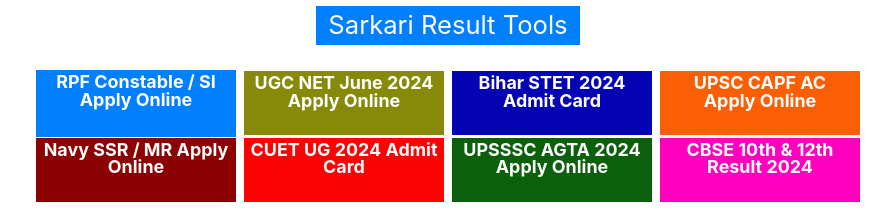
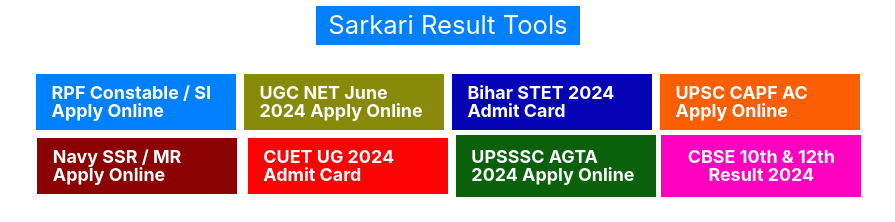
Before and after one commit to 0107shubham/Sarkaru-Naukri, a React (Create React App) app: page / in a window 1280 px wide. Shown: the part 425-647 px from the top of the page, without its empty margins (192-1087 px from the left). Built offline with nearby package versions, Linux system fonts and the light colour scheme.

Commit message:
update toll

```diff
--- a/src/component/Tool/index.js
+++ b/src/component/Tool/index.js
@@ -10,28 +10,28 @@ const Tool = () => {
       </div>
 
       <div className="flex w-full justify-around flex-wrap ">
-        <div className=" pt-[.2vw] pb-[2vw] bg-[#0080FF] w-[24%] text-[1.4vw] text-white text-center font-bold leading-none px-[.5vw] mx-[.1vw]">
+        <div className=" flex justify-center items-center   bg-[#0080FF] w-[24%] text-[1.4vw] text-white  font-bold leading-none m-[.3vw] px-[1.2vw] py-[.8vw]">
           <Link to="/form/1">RPF Constable / SI Apply Online</Link>
         </div>
-        <div className="bg-[#868A08]  w-[24%]  pt-[.2vw] pb-[2vw]  text-[1.4vw] text-white text-center font-bold leading-none px-[.5vw] m-[.1vw]">
+        <div className="bg-[#868A08]      w-[24%]  flex items-center    text-[1.4vw] text-white  font-bold leading-none  m-[.3vw]  px-[1.2vw]  py-[.8vw]">
           <Link to="/form/1">UGC NET June 2024 Apply Online</Link>
         </div>
-        <div className="bg-[#0404B4]  w-[24%]   pt-[.2vw] pb-[2vw]  text-[1.4vw] text-white text-center font-bold leading-none px-[.5vw] m-[.1vw]">
+        <div className="bg-[#0404B4]   w-[24%]    flex  justify-center   items-center   text-[1.4vw] text-white  font-bold leading-none  m-[.3vw]  px-[1.2vw]  py-[.8vw]">
           <Link to="/form/1">Bihar STET 2024 Admit Card</Link>
         </div>
-        <div className="bg-[#FB5E03]  w-[24%]   pt-[.2vw] pb-[2vw]  text-[1.4vw] text-white text-center font-bold leading-none px-[.5vw] m-[.1vw]">
+        <div className="bg-[#FB5E03]      w-[24%]    flex  justify-center   items-center   text-[1.4vw] text-white  font-bold leading-none  m-[.3vw]  px-[1.2vw]  py-[.8vw]">
           <Link to="/form/1">UPSC CAPF AC Apply Online</Link>
         </div>
-        <div className="bg-[#8C0101]  w-[24%]  pt-[.2vw] pb-[2vw]  text-[1.4vw] text-white text-center font-bold leading-none px-[.5vw] m-[.1vw]">
+        <div className="bg-[#8C0101]     w-[24%]  flex justify-center   items-center    text-[1.4vw] text-white  font-bold leading-none  m-[.3vw]  px-[1.2vw]  py-[.8vw]">
           <Link to="/form/1"> Navy SSR / MR Apply Online</Link>
         </div>
-        <div className="bg-[#FB0303]  w-[24%]  pt-[.2vw] pb-[2vw]   text-[1.4vw] text-white text-center font-bold leading-none px-[.5vw] m-[.1vw]">
+        <div className="bg-[#FB0303]  w-[24%]   flex justify-center   items-center   text-[1.4vw] text-white  font-bold leading-none m-[.3vw]  px-[1.2vw]  py-[.8vw]">
           <Link to="/form/1">CUET UG 2024 Admit Card</Link>
         </div>
-        <div className="bg-[#0B610B]  w-[24%]   pt-[.2vw] pb-[2vw]  text-[1.4vw] text-white text-center font-bold leading-none px-[.5vw] m-[.1vw]">
+        <div className="bg-[#0B610B]    w-[24%]   flex justify-center   items-center   text-[1.4vw] text-white  font-bold leading-none  m-[.1vw]  px-[1.2vw]  py-[.8vw]">
           <Link to="/form/1">UPSSSC AGTA 2024 Apply Online</Link>
         </div>
-        <div className="bg-[#FF00BF]  w-[24%]   pt-[.2vw] pb-[2vw]  text-[1.4vw] text-white text-center font-bold leading-none px-[.5vw] m-[.1vw]">
+        <div className="bg-[#FF00BF]      w-[24%]   flex justify-center   items-center   text-[1.4vw] text-white text-center font-bold leading-none px-[1.2vw] m-[.1vw]  py-[.8vw]">
           <Link to="/form/1"> CBSE 10th & 12th Result 2024</Link>
         </div>
       </div>
```
